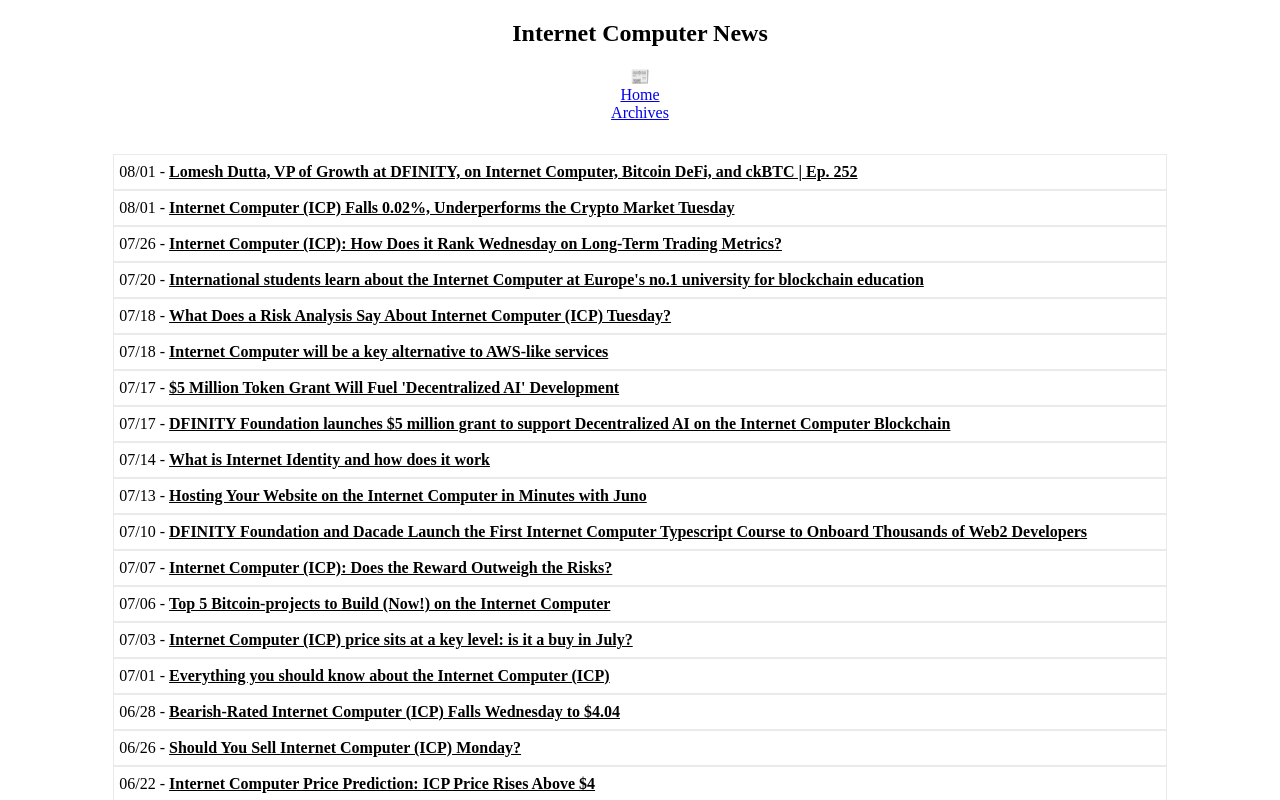
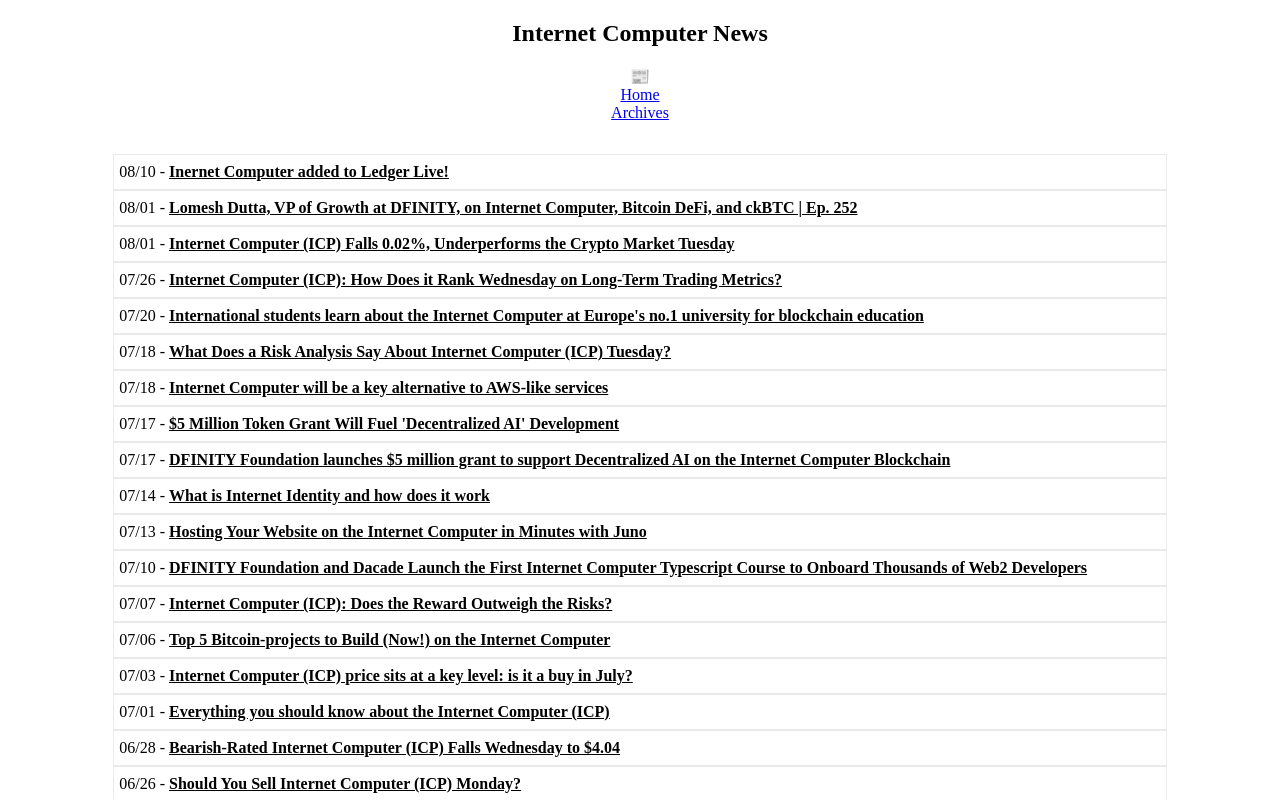
Before and after one commit to rjlucasm/ictoday, a Next.js app: page /news/2023 in a window 1280 px wide. Shown: the top 800 px of the page. Built offline with nearby package versions, Linux system fonts and the light colour scheme.

Commit message:
News 08/10

```diff
--- a/pages/news/2023.js
+++ b/pages/news/2023.js
@@ -19,6 +19,9 @@ export default function News23() {
             <Link href="/archive">Archives</Link>
 
             <div className="pagesgrid">
+            <div className="pagescard">08/10 -&nbsp;
+                <a href="https://www.ledger.com/blog/internet-computer-added-to-ledger-live" target="_blank" rel="noopener noreferrer">Inernet Computer added to Ledger Live!</a>
+            </div>
             <div className="pagescard">08/01 -&nbsp;
                 <a href="https://cryptonews.com/exclusives/lomesh-dutta-vp-of-growth-at-dfinity-internet-computer-bitcoin-defi-ckbtc-ep-252.htm" target="_blank" rel="noopener noreferrer">Lomesh Dutta, VP of Growth at DFINITY, on Internet Computer, Bitcoin DeFi, and ckBTC | Ep. 252</a>
             </div>
```
